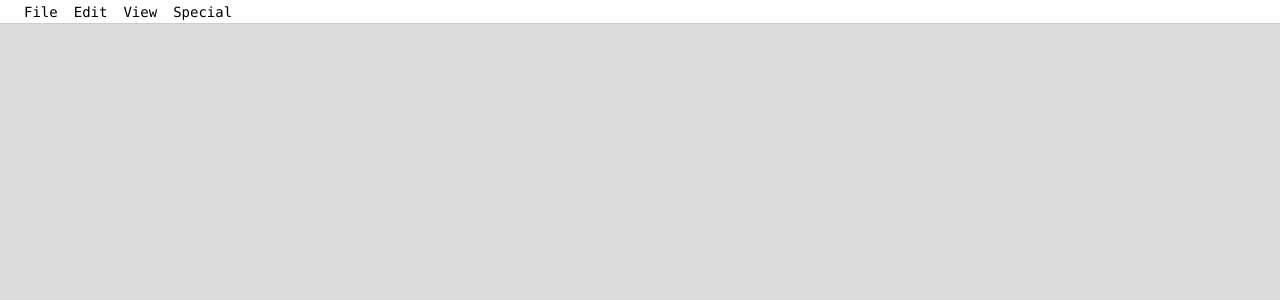
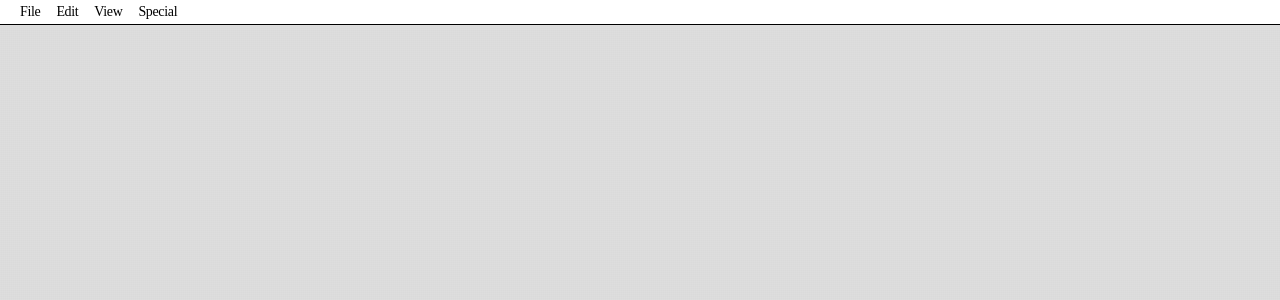
Before and after one commit to yung-tsai/clearcache, a React (Vite) app: page / in a window 1280 px wide. Shown: the top 300 px of the page. Built offline with nearby package versions, Linux system fonts and the light colour scheme; the HTML template or start-up script is replaced by a standard one.

Commit message:
Update desktop menu styling

```diff
--- a/src/components/MacMenuBar.tsx
+++ b/src/components/MacMenuBar.tsx
@@ -75,13 +75,14 @@ export function MacMenuBar({ onMenuAction }: MacMenuBarProps) {
         />
       )}
 
-      <div className="fixed top-0 left-0 right-0 h-6 bg-white border-b border-black/20 flex items-center px-4 text-sm font-medium z-20">
+      <div className="fixed top-0 left-0 right-0 h-6 bg-white flex items-start px-3 text-sm font-medium z-20" style={{ boxShadow: '0px 1px 0px #000000', fontFamily: 'ChicagoFLF', letterSpacing: '-0.35px' }}>
         {menuItems.map((menu) => (
           <div key={menu.label} className="relative">
             <button
-              className={`px-2 py-1 hover:bg-black/10 transition-colors ${
+              className={`h-6 flex items-center rounded transition-colors gap-0.5 ${
                 activeMenu === menu.label ? 'bg-black/15' : ''
               }`}
+              style={{ padding: '4px 8px' }}
               onClick={() => handleMenuClick(menu.label)}
             >
               {menu.label}
```
